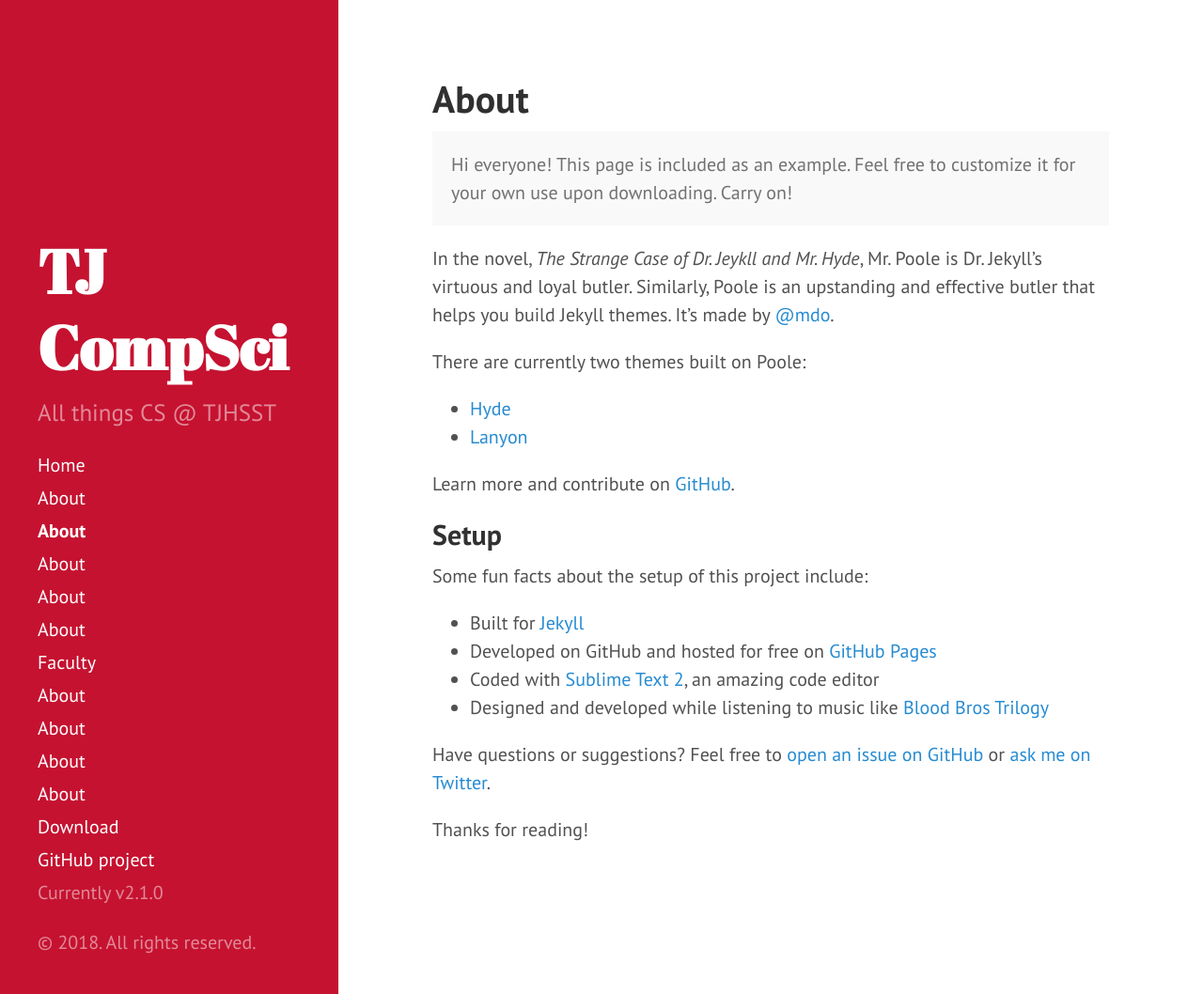
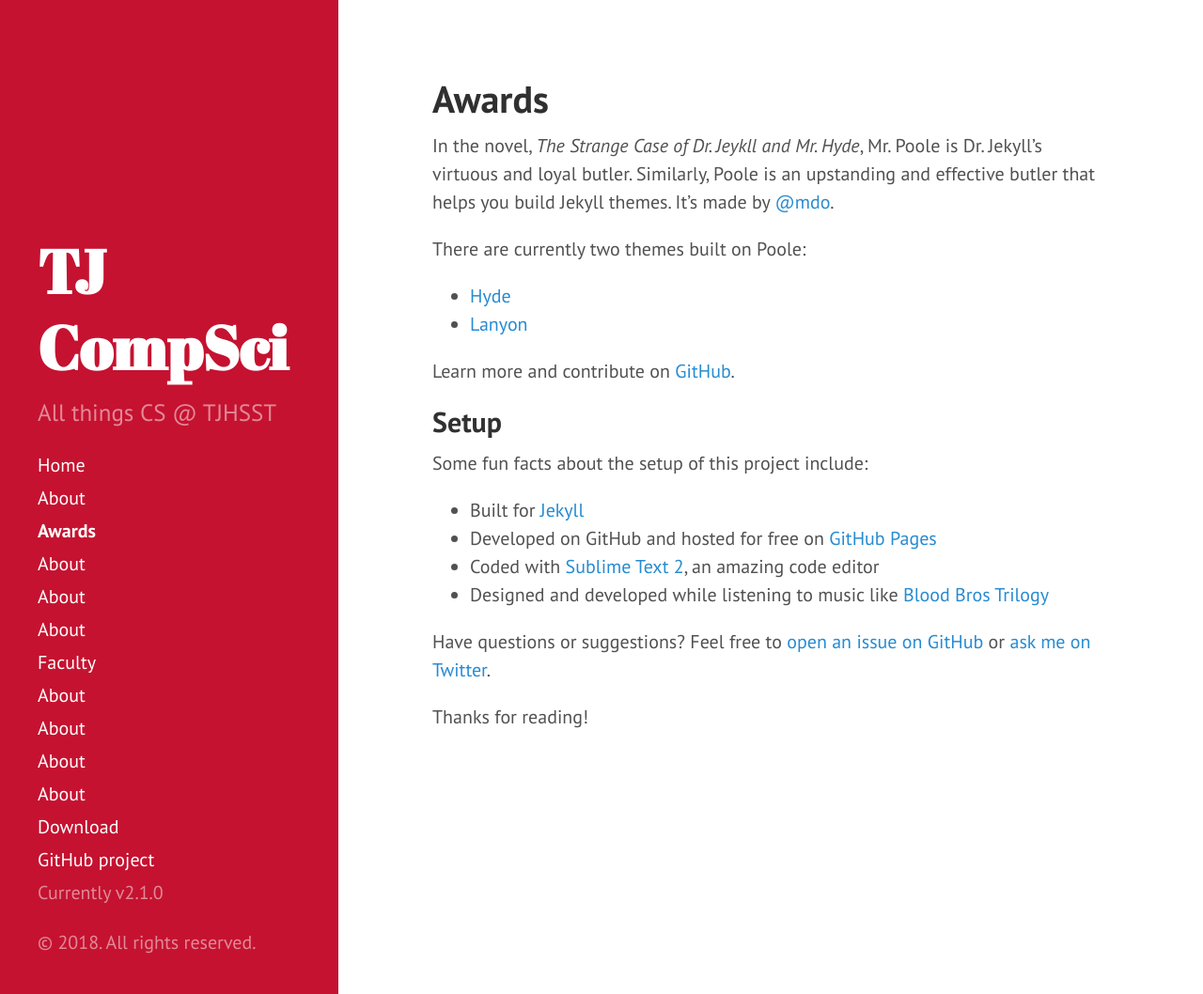
Before and after one commit to TJCompSci/TJCompSci.github.io, a Jekyll site: the page built from awards.md, in a window 1280 px wide and 1058 px high. Shown: the whole window at 94% size. Built offline with Jekyll 4.4.1, drawn with Linux system fonts in a browser that asks for light colours.

Commit message:
Update awards.md

```diff
--- a/awards.md
+++ b/awards.md
@@ -1,11 +1,7 @@
 ---
 layout: page
-title: About
+title: Awards
 ---
-
-<p class="message">
-  Hi everyone! This page is included as an example. Feel free to customize it for your own use upon downloading. Carry on!
-</p>
 
 In the novel, *The Strange Case of Dr. Jeykll and Mr. Hyde*, Mr. Poole is Dr. Jekyll's virtuous and loyal butler. Similarly, Poole is an upstanding and effective butler that helps you build Jekyll themes. It's made by [@mdo](https://twitter.com/mdo).
 
```
